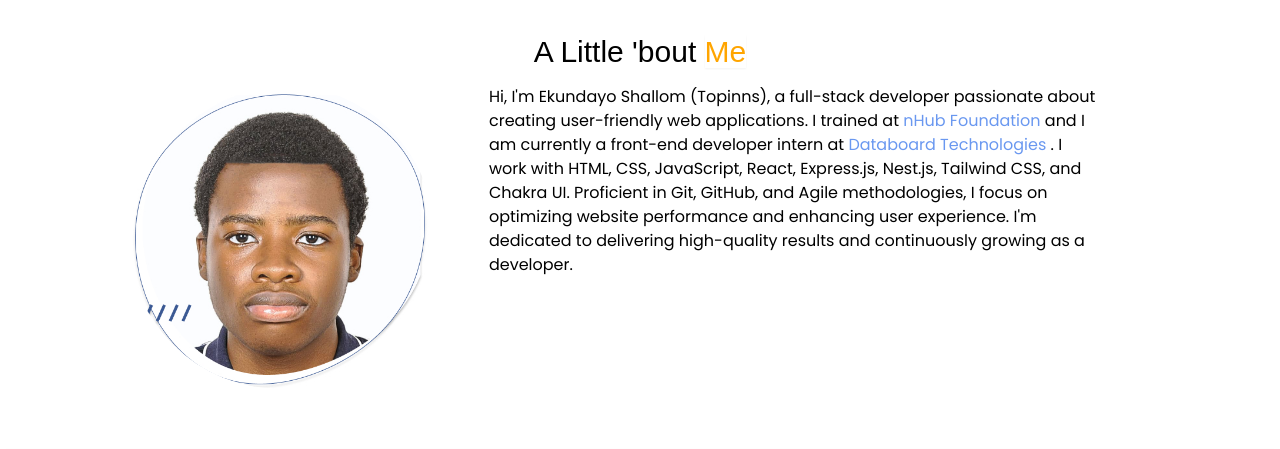
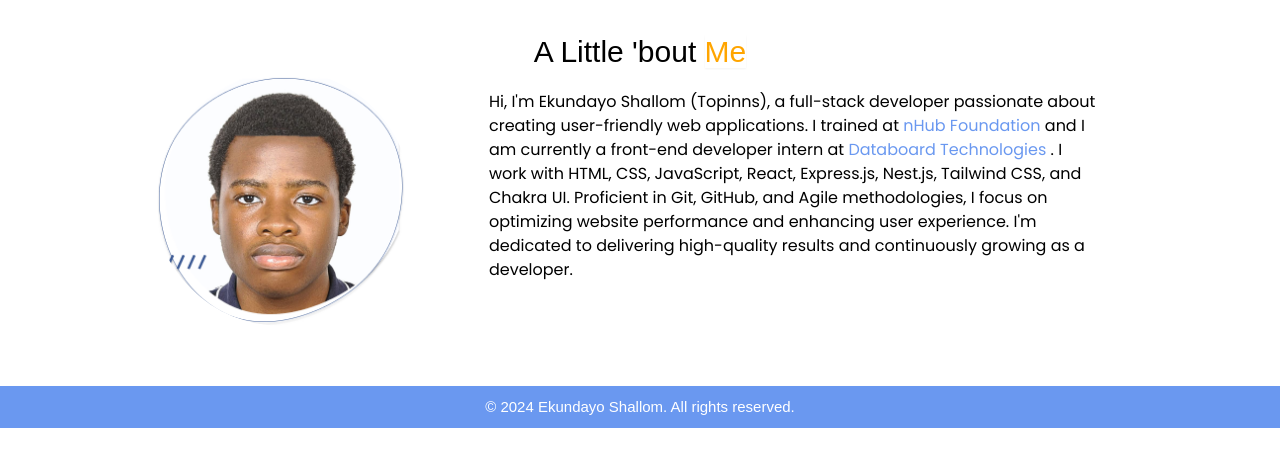
Before and after one commit to tosxin-456/Topinns_, a React (Vite) app: page / in a window 1280 px wide. Shown: the part 1563-2012 px from the top of the page. After the commit the page ends 1991 px from the top, so only its background shows below. Built offline with nearby package versions, Linux system fonts and the light colour scheme; a web font is replaced by a local one.

Commit message:
reduced the text

```diff
--- a/src/components/about.tsx
+++ b/src/components/about.tsx
@@ -12,13 +12,13 @@ function AboutHeader() {
           A Little 'bout {" "} <span className='text-[orange] shadow-sm' >Me</span>
           </Text>
         <Box className='flex flex-col lg:flex-row' >
-        <Box className='w-[50%] m-auto lg:w-[30%] lg:m-auto '>
+        <Box className='w-[50%] m-auto lg:w-[28%] lg:m-auto '>
        <Image
        borderRadius={'50%'}
-       width={'100%'}
+       width={'90%'}
        margin={'auto'}
        mb={'10px'}
-       mt={'15px'}
+      //  mt={'15px'}
        src={profile} />
         </Box>
         <Box className='w-[100%] lg:w-[70%] '>
@@ -28,7 +28,7 @@ function AboutHeader() {
         textAlign={'start'}
         margin={'auto'}
         mb={'10px'}
-        mt={'15px'}
+        mt={'20px'}
         >
       Hi, I'm Ekundayo Shallom (Topinns), a full-stack developer passionate about creating user-friendly web applications. I trained at <a href="https://nhub-foundation-staging.netlify.app/about" className='text-[#6A98F0] hover:underline' >nHub Foundation </a> and I am currently a front-end developer intern at <a href="https://clocker.databoard.ai" className='text-[#6A98F0] hover:underline' >Databoard Technologies</a> . I work with HTML, CSS, JavaScript, React, Express.js, Nest.js, Tailwind CSS, and Chakra UI. Proficient in Git, GitHub, and Agile methodologies, I focus on optimizing website performance and enhancing user experience. I'm dedicated to delivering high-quality results and continuously growing as a developer.
         </Text>
```
